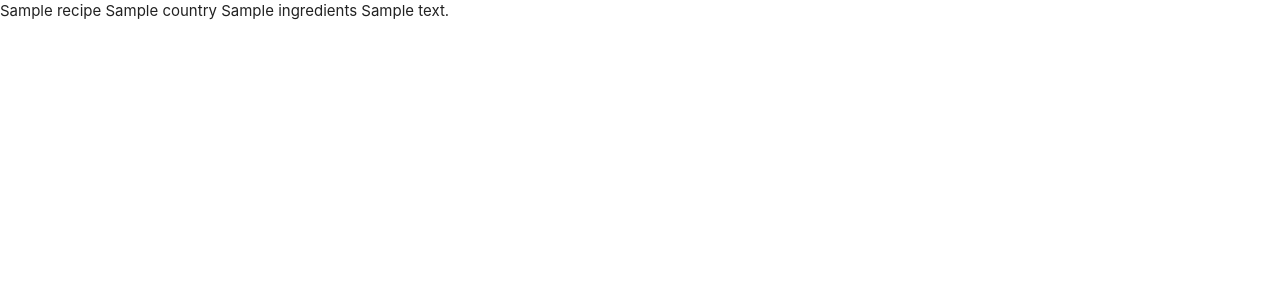
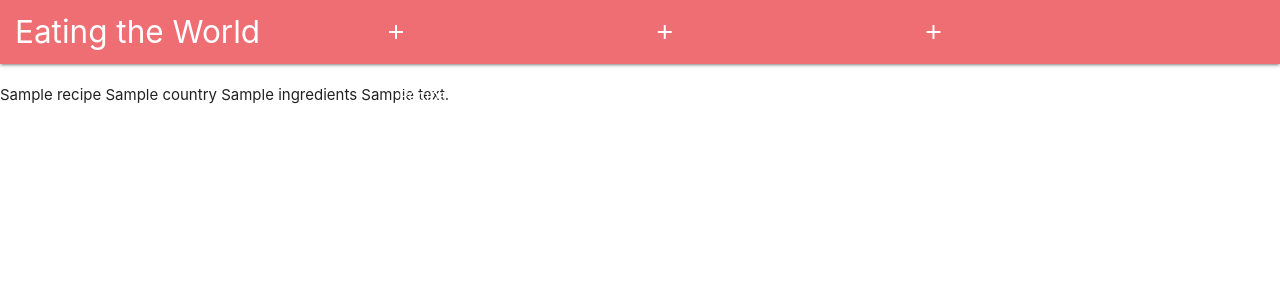
Before and after one commit to annakovesdi/milestone-project-3, a Flask app: page / in a window 1280 px wide. Shown: the top 300 px of the page. Run offline with Flask 2, Linux system fonts and the light colour scheme; a database or web service that is not in the repository returns one stand-in record (values such as "Sample title"); some libraries are stand-ins or nearby versions.

Commit message:
added basis for the navbar

```diff
--- a/static/css/style.css
+++ b/static/css/style.css
@@ -0,0 +1,15 @@
+nav ul li {
+    min-width: 30%;
+}
+
+ul.navbar-padding-left {
+    padding-left: 30%;
+}
+
+a.sidenav-trigger {
+    float: right;
+}
+
+a.brand-logo {
+    padding-left: 15px;
+}
--- a/static/js/script.js
+++ b/static/js/script.js
@@ -0,0 +1,3 @@
+$(document).ready(function () {
+    $(".sidenav").sidenav({edge: "right"});
+    });
--- a/templates/base.html
+++ b/templates/base.html
@@ -4,10 +4,49 @@
     <meta charset="UTF-8">
     <meta name="viewport" content="width=device-width, initial-scale=1.0">
     <link rel="stylesheet" href="https://cdnjs.cloudflare.com/ajax/libs/materialize/1.0.0/css/materialize.min.css" type="text/css">
+    <link href="https://fonts.googleapis.com/icon?family=Material+Icons" rel="stylesheet">
     <link rel="stylesheet" href="{{ url_for('static', filename='css/style.css') }}" type="text/css">
     <title>Eating the World</title>
 </head>
 <body>
+    <header>
+        <div class="navbar-fixed row">
+            <nav>
+                <div class="nav-wrapper">
+                    <a href="#!" class="brand-logo">Eating the World</a>
+                    <a href="#" data-target="mobile-demo" class="sidenav-trigger"><i class="material-icons">menu</i></a>
+                    <ul class="navbar-padding-left hide-on-med-and-down">
+                        <li><i class="material-icons">add</i><a href="sass.html">Recipes</a></li>
+                        <li><i class="material-icons">add</i><a href="badges.html">Week Menu Shuffle</a></li>
+                        {% if session.user %}
+                        <li><i class="material-icons">add</i><a href="mobile.html">My Profile</a></li>
+                        <li><i class="material-icons">add_circle</i><a href="mobile.html">Add Recipy</a></li>
+                        <li><i class="material-icons">add</i><a href="mobile.html">Log Out</a></li>
+                        {% else %}
+                        <li><i class="material-icons">add</i><a href="collapsible.html">Log In/Sign Up</a></li>
+                        {% endif %}
+                    </ul>
+                </div>
+            </nav>
+
+            <ul class="sidenav right" id="mobile-demo">
+                <li>
+                    <div class="input-field">
+                        <input id="search" type="search" required>
+                        <label class="label-icon" for="search"><i class="material-icons">search</i></label>
+                        <i class="material-icons">close</i>
+                    </div>
+                </li>
+                <li><a href="sass.html">Recipes</a></li>
+                        <li><a href="badges.html">Week Menu Shuffle</a></li>
+                        <li><a href="collapsible.html">Log In/Sign Up</a></li>
+                        <li><a href="mobile.html">My Recipes</a></li>
+                        <li><a href="mobile.html">Add Recipy</a></li>
+                        <li><a href="mobile.html">Log Out</a></li>
+            </ul>
+
+        </div>
+    </header>
 
     <main>
         {% block content %}
@@ -15,6 +54,9 @@
     </main>
 
     <script src="https://cdnjs.cloudflare.com/ajax/libs/materialize/1.0.0/js/materialize.min.js"></script>
-    <script src="{{ url_for('static', filename='js/script.js') }}"></script>
-</body>
-</html>
+    <script src="https://code.jquery.com/jquery-3.6.0.min.js"
+        integrity="sha256-/xUj+3OJU5yExlq6GSYGSHk7tPXikynS7ogEvDej/m4=" crossorigin="anonymous"></script>
+    <script type="text/javascript" src="{{ url_for('static', filename='js/script.js') }}"></script>
+    </body>
+
+    </html>
```
